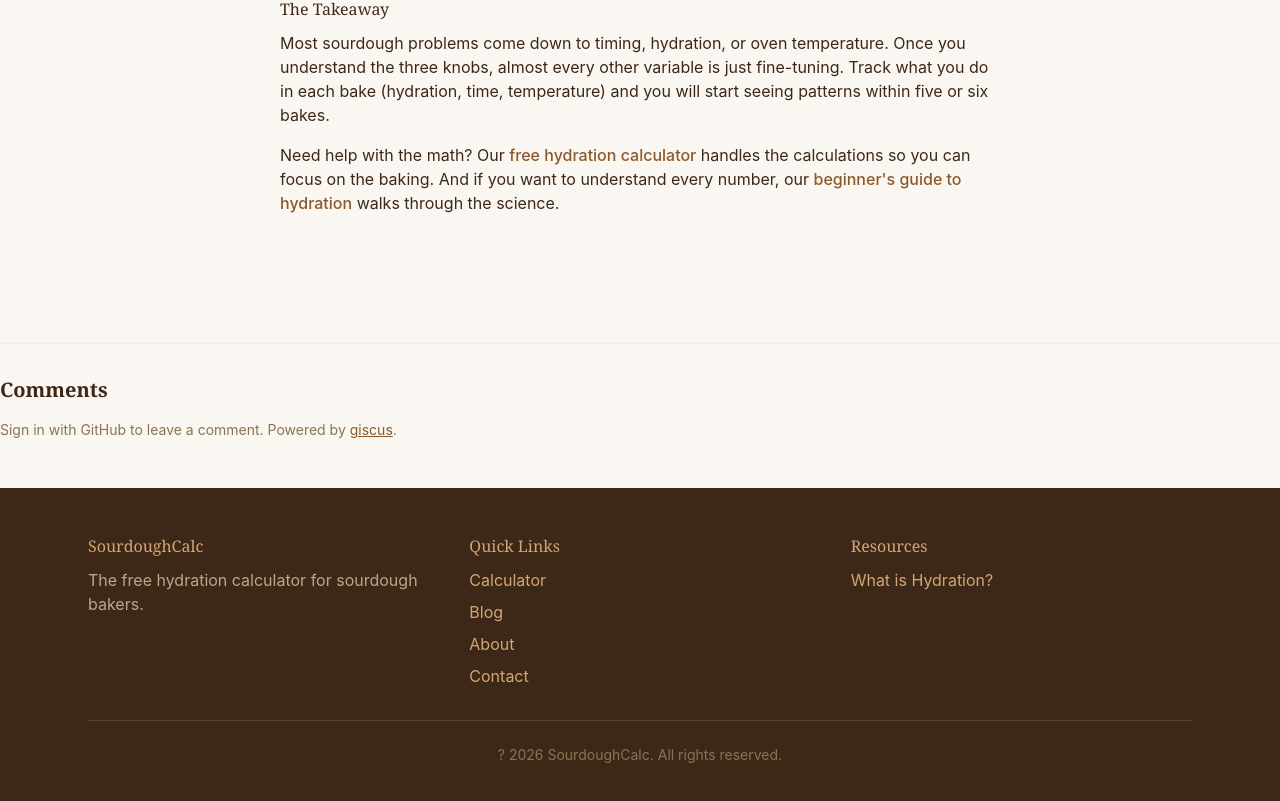
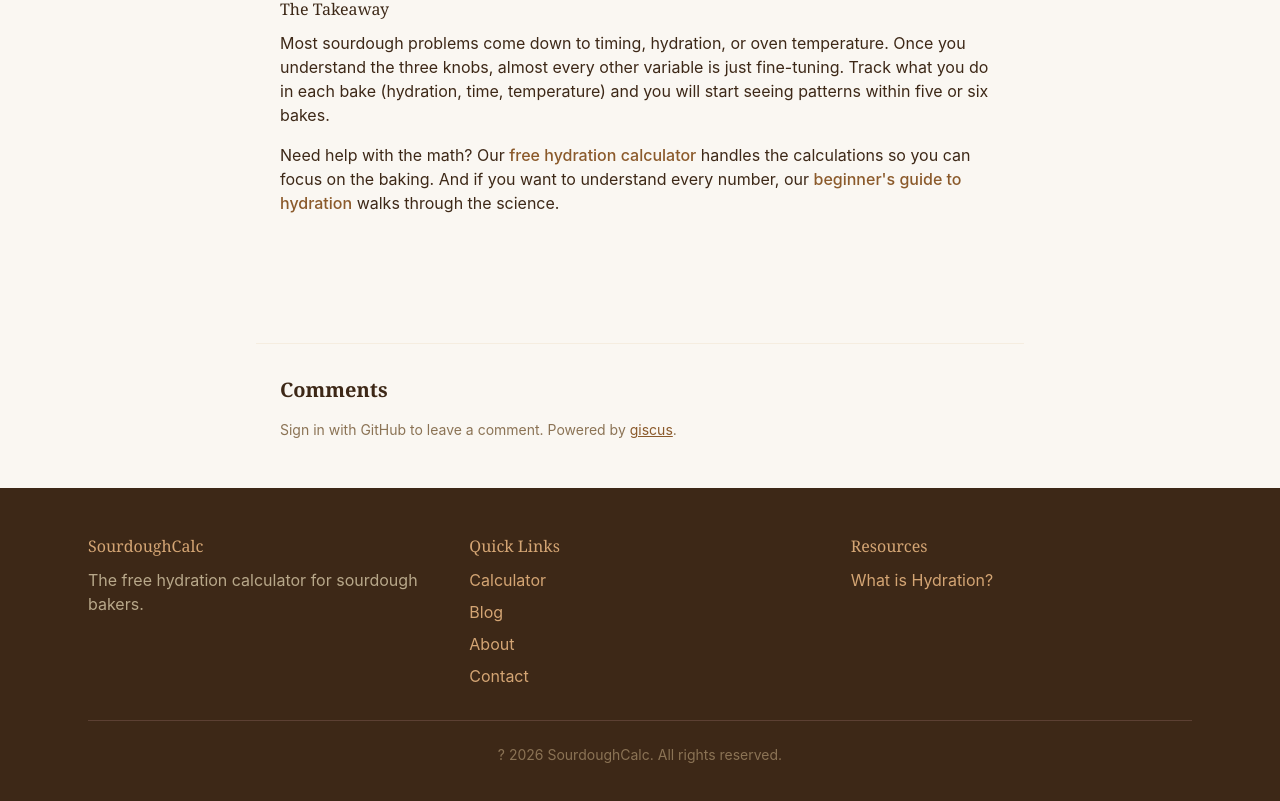
Before and after one commit to TZ005/sourdough-calculator, a Next.js app: page /blog/common-mistakes in a window 1280 px wide. Shown: the part 3554-4355 px from the top of the page. Built offline with nearby package versions, Linux system fonts and the light colour scheme.

Commit message:
Center Comments section when rendered via shared layout

```diff
--- a/components/Comments.jsx
+++ b/components/Comments.jsx
@@ -36,7 +36,7 @@ export default function Comments() {
   }, []);
 
   return (
-    <div className="mt-12 pt-8 border-t border-brand-tan">
+    <div className="max-w-3xl mx-auto px-6 mt-12 pt-8 border-t border-brand-tan">
       <h3 className="text-xl font-semibold mb-4 text-brand-dark">Comments</h3>
       <p className="text-sm text-brand-muted mb-4">
         Sign in with GitHub to leave a comment. Powered by{" "}
```
